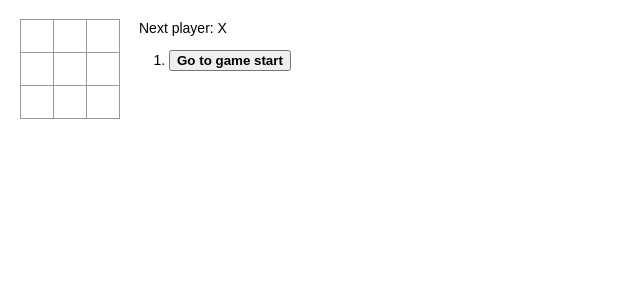
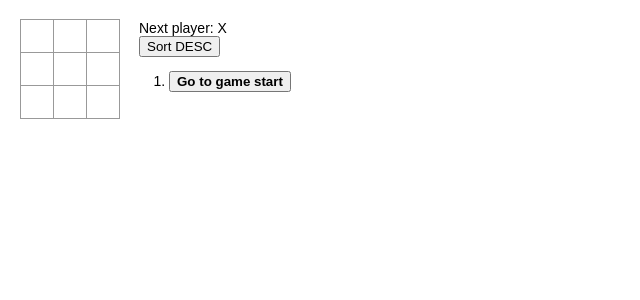
Before and after one commit to maseboy/react_tutorial_with_typescript, a React app: page / in a window 1280 px wide. Shown: the top 300 px of the page, without its empty margins (0-640 px from the left). Built offline with nearby package versions, Linux system fonts and the light colour scheme.

Commit message:
advance4: 手番の昇順降順の指定可能

```diff
--- a/src/components/Game.tsx
+++ b/src/components/Game.tsx
@@ -14,6 +14,7 @@ interface States {
   history: HistoryData[];
   xIsNext: boolean;
   stepNumber: number;
+  isMovesAsc: boolean;
 }
 
 export class Game extends React.Component<{}, States> {
@@ -25,7 +26,8 @@ export class Game extends React.Component<{}, States> {
         selected: null
       }],
       xIsNext: true,
-      stepNumber: 0
+      stepNumber: 0,
+      isMovesAsc: true
     };
   }
 
@@ -74,12 +76,17 @@ export class Game extends React.Component<{}, States> {
     return null;
   }
 
-  render() {
-    const history = this.state.history;
-    const current = history[this.state.stepNumber];
-    const winner = this.calculateWinner(current.squares);
+  toggleSortButton() {
+    return (
+      <button onClick={() => this.setState({isMovesAsc: !this.state.isMovesAsc})}>
+        {this.state.isMovesAsc ? 'Sort DESC' : 'Sort ASC'}
+      </button>
+    );
+  }
+
+  renderMoves(history: HistoryData[], current: HistoryData) {
     // moveはindexの値が入る
-    const moves = history.map((step, move) => {
+    let moves = history.map((step, move) => {
       let desc; // any型の宣言
       desc = move ?
         'Go to move #' + move + ' (' + (step.selected % 3 + 1) + ', ' + (Math.floor(step.selected/3) + 1) + ')' :
@@ -95,6 +102,20 @@ export class Game extends React.Component<{}, States> {
       );
     });
 
+    if (this.state.isMovesAsc) {
+      moves = moves.reverse();
+    }
+
+    return (
+      <ol>{moves}</ol>
+    )
+  }
+
+  render() {
+    const history = this.state.history;
+    const current = history[this.state.stepNumber];
+    const winner = this.calculateWinner(current.squares);
+
     let status;
     if (winner) {
       status = 'Winner: ' + winner;
@@ -108,11 +129,12 @@ export class Game extends React.Component<{}, States> {
           <Board
             squares={current.squares}
             onClick={(i: number) => this.handleClick(i)}
-            />
+          />
         </div>
         <div className={styles.gameInfo}>
           <div>{status}</div>
-          <ol>{moves}</ol>
+          {this.toggleSortButton()}
+          {this.renderMoves(history, current)}
         </div>
       </div>
     );
```
